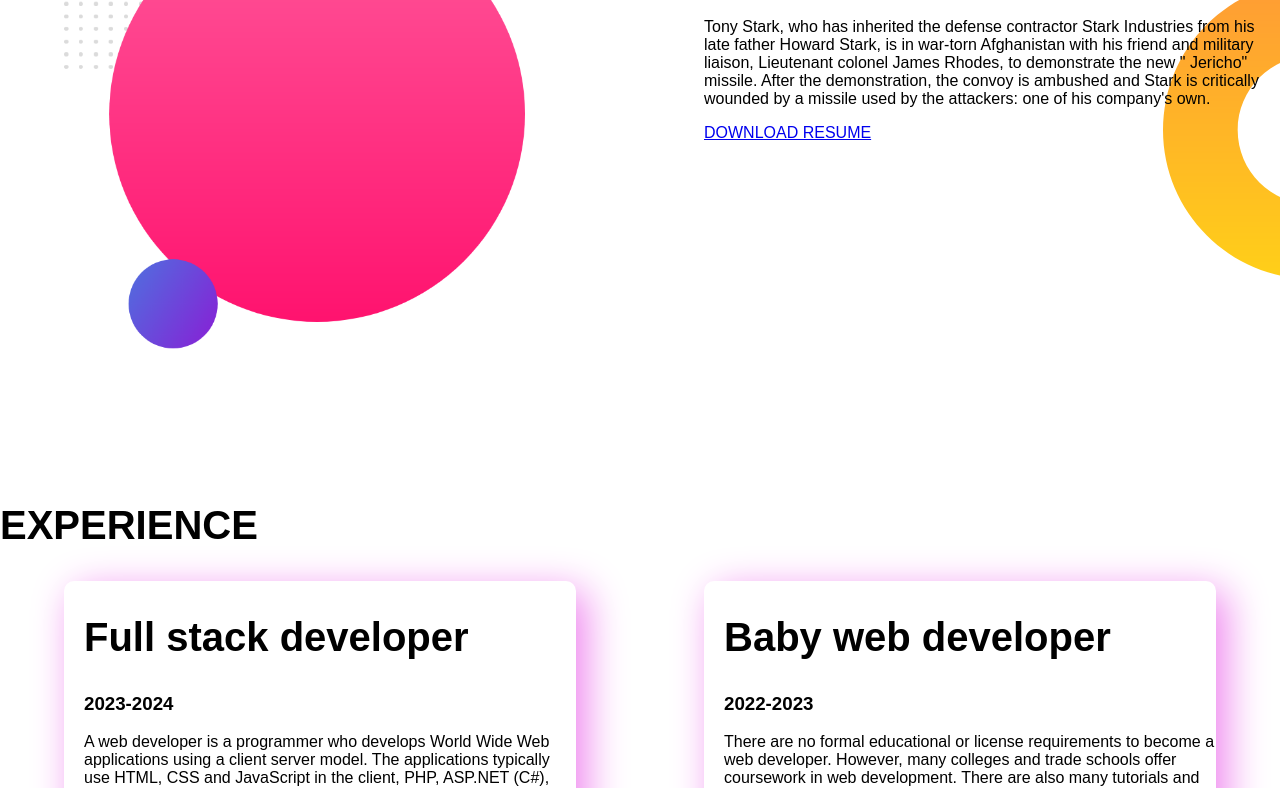
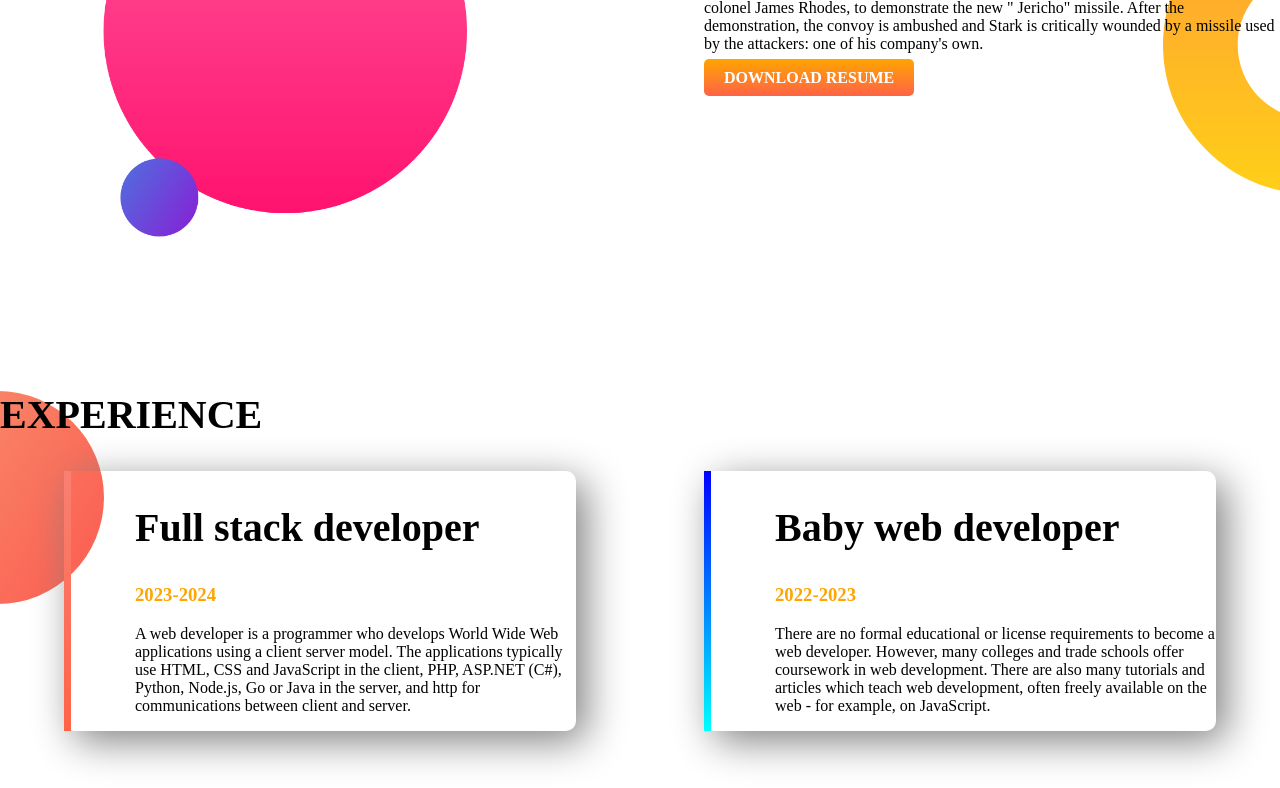
Before and after one commit to MohammedFUddin/Developer-Portfolio, a plain HTML site: page index.html in a window 1280 px wide. Shown: the part 705-1493 px from the top of the page. Drawn offline with Linux system fonts and the light colour scheme.

Commit message:
Add files via upload

```diff
--- a/style.css
+++ b/style.css
@@ -1,65 +1,77 @@
-body{
-    font-family: 'Poppins', sans-serif;
+body {
     margin: 0;
 }
-h1{
+
+h1 {
     font-size: 40px;
 }
-.color{
+
+.name {
     color: orange;
 }
-.flexible-container{
+
+.flexible-container {
     display: flex;
     margin-bottom: 150px;
 }
-.half-width{
+
+.half-width {
     width: 50%;
     padding-left: 5%;
 }
-.half-width img{
-    width: 80%;
+
+.half-width img {
+    width: 70%;
 }
-.Link-button{
-    text-decoration: none;
+
+.hire-button {
     color: white;
     font-weight: 700;
-    background-image: linear-gradient(orange , tomato);
-    padding: 9px 40px;
+    text-decoration: none;
+    background-image: linear-gradient(orange, tomato);
+    padding: 10px 20px;
     border-radius: 5px;
 }
-.top-banner{
+
+.top-banner {
     background-image: url(images/top-banner.png);
     background-repeat: no-repeat;
+
 }
-.dream-big{
+
+.dream-big {
     background-image: url(images/dream-bg.png);
     background-repeat: no-repeat;
     background-position: right;
 }
-.Experiance{
+
+.experience-area {
     background-image: url(images/exp-bg.png);
     background-repeat: no-repeat;
+}
 
-}
-.experience-item{
+.experience-item {
     width: 50%;
     margin-left: 5%;
     margin-right: 5%;
-    padding-left: 20px;
+    padding-left: 5%;
     border-radius: 10px;
-    box-shadow: 10px 10px 40px violet;
+    box-shadow: 10px 10px 40px gray;
 }
-#web-dev-exper{
+
+#full-stack-experience {
     border-left: 7px solid;
-    border-image: linear-gradient(blue,cyan);
+    border-image: linear-gradient(salmon, tomato);
+    border-image-slice: 1;
+}
+
+#Babyweb-dev-experience {
+    border-left: 7px solid;
+    border-image: linear-gradient(blue, cyan);
     border-image-slice: 1;
 
 }
-#fullsweb-dev-exper{
-    border-left: 7px solid;
-    border-image: linear-gradient(orange,cyan);
-    border-image-slice: 1;
-}
-footer p{
+
+footer p {
     text-align: center;
 }
```
